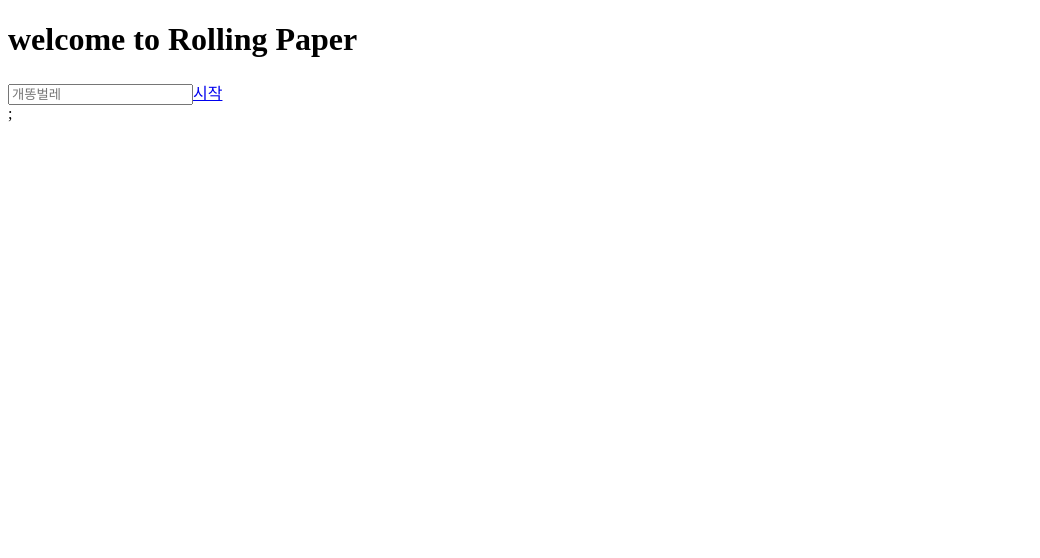
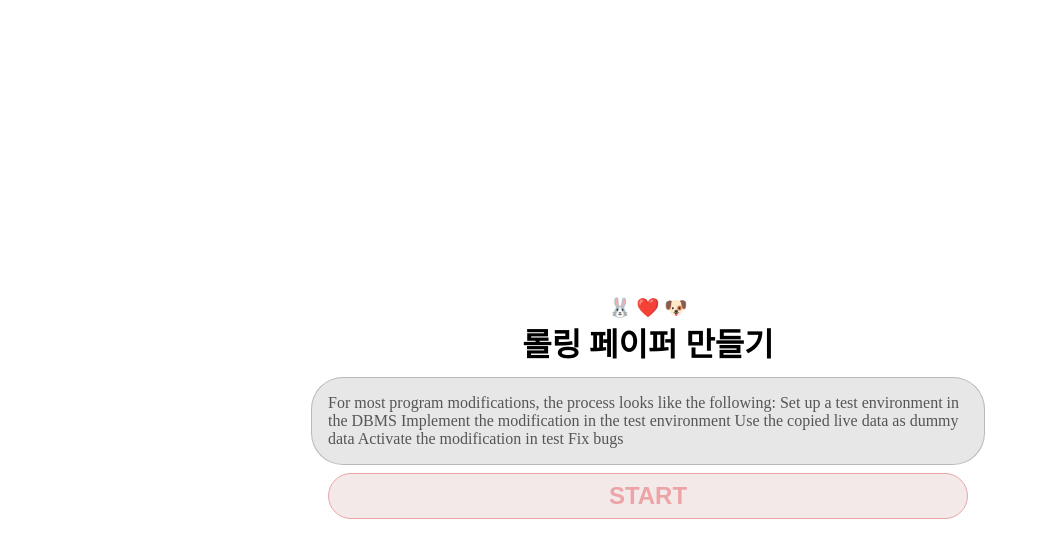
Before and after one commit to shyunju7/Rolling-Paper-Client, a React (Create React App) app in the folder rolling-paper-app/: page / in a window 1280 px wide. Shown: the top 558 px of the page, without its empty margins (0-1040 px from the left). Built offline with nearby package versions, Linux system fonts and the light colour scheme.

Commit message:
Feat Intro Page

```diff
--- a/rolling-paper-app/src/App.tsx
+++ b/rolling-paper-app/src/App.tsx
@@ -18,7 +18,6 @@ function App() {
           <Redirect from="*" to="/" />
         </Switch>
       </Router>
-      ;
     </div>
   );
 }
--- a/rolling-paper-app/src/pages/Intro.tsx
+++ b/rolling-paper-app/src/pages/Intro.tsx
@@ -1,12 +1,74 @@
 import * as React from "react";
 import { Link } from "react-router-dom";
+import styled from "styled-components";
+
+const Container = styled.div`
+  width: 100vw;
+  height: 100vh;
+  display: flex;
+  flex-direction: column;
+  justify-content: center;
+  align-items: center;
+`;
+
+const Title = styled.h1`
+  font-size: 2rem;
+  margin: 0;
+`;
+
+const Description = styled.div`
+  width: 50vw;
+  background-color: #e7e7e8;
+  border: 1px solid rgba(0, 0, 0, 0.2);
+  color: #565555;
+  padding: 1rem;
+  margin-top: 12px;
+  margin-bottom: 8px;
+  border-radius: 32px;
+`;
+
+const SLink = styled(Link)`
+  color: #eca4a6;
+  text-decoration: none;
+  font-size: 1.5rem;
+  font-weight: bold;
+
+  &:hover {
+    color: #df9b9d;
+  }
+`;
+
+const Button = styled.button`
+  width: 50vw;
+  border-radius: 32px;
+  background-color: rgba(232, 212, 212, 0.5);
+  border: 1px solid #eca4a6;
+  align-content: center;
+
+  padding: 0.5rem;
+  &:hover {
+    background-color: #e8d4d4;
+  }
+`;
+
 const Intro = () => {
   return (
-    <div>
-      <h1>welcome to Rolling Paper</h1>
-      <input type="text" placeholder="개똥벌레" />
-      <Link to="/user">시작</Link>
-    </div>
+    <Container>
+      <h3 role="img" aria-label="decoIcon" style={{ margin: 0 }}>
+        🐰 ❤️ 🐶
+      </h3>
+      <Title>롤링 페이퍼 만들기</Title>
+
+      <Description>
+        For most program modifications, the process looks like the following:
+        Set up a test environment in the DBMS Implement the modification in the
+        test environment Use the copied live data as dummy data Activate the
+        modification in test Fix bugs
+      </Description>
+      <Button>
+        <SLink to="/user">START</SLink>
+      </Button>
+    </Container>
   );
 };
 
```
